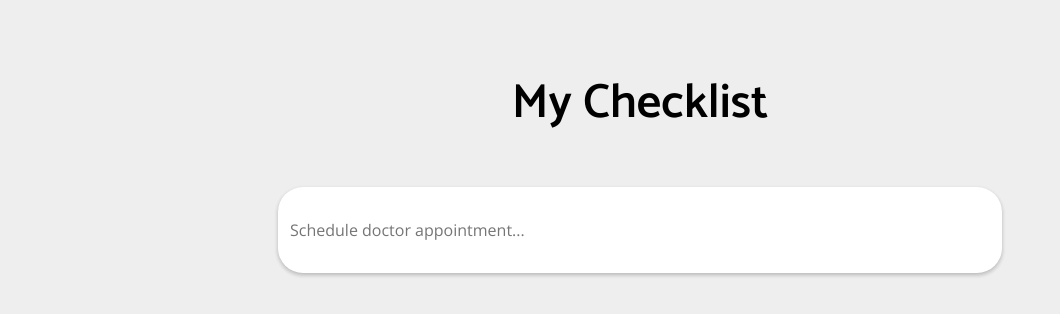
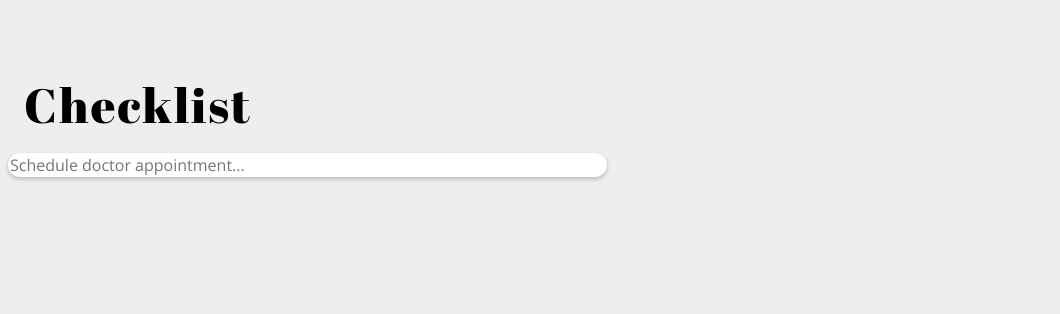
Before and after one commit to im-tk/checklist, a React app: page / in a window 1280 px wide. Shown: the whole page, without its empty margins (0-1060 px from the left). Built offline with nearby package versions, Linux system fonts and the light colour scheme; what @fortawesome/fontawesome-free-regular would draw is missing.

Commit message:
storing timestamp in reducer and redoing scss

```diff
--- a/src/actions/index.js
+++ b/src/actions/index.js
@@ -1,8 +1,9 @@
 import * as types from '../constants/ActionTypes'
 
-export const addItem = (item) => ({
+export const addItem = (item, timestamp) => ({
   type: types.ADD_ITEM,
-  item
+  item,
+  timestamp
 });
 
 export const delItem = (index) => ({
--- a/src/components/styles.scss
+++ b/src/components/styles.scss
@@ -1,4 +1,4 @@
-@import url('https://fonts.googleapis.com/css?family=Open+Sans:400,600,700|Catamaran:600');
+@import url("https://fonts.googleapis.com/css?family=Open+Sans:400,600,700|Abril+Fatface|Roboto");
 
 $colors: (
   primary: #6F96D1,
@@ -8,8 +8,10 @@ $colors: (
   red: #ff2f2f,
   green: #46a346,
   greyed: #ccc,
-  background: #eee
+  background: #eee,
 );
+
+$boxShadow: 0 2px 4px rgba(0,0,0,0.12), 0 2px 4px rgba(0,0,0,0.12);
 
 $mobile: 479px;
 @mixin mobile {
@@ -26,56 +28,60 @@ body, html {
   color: getColor(text);
   background-color: getColor(background);
   font-size: 16px;
-  font-family: 'Open Sans', Verdana, serif;
-  padding: 0;
-  margin: 0;
+  font-family: 'Roboto', Verdana, sans-serif;
+  //padding: 0;
+  //margin: 0;
 
   @include mobile() {
     font-size: 18px;
   }
 
   input{
-    font-family: 'Open Sans', Verdana, serif;
+    font-family: 'Open Sans', Verdana, sans-serif;
     font-size: 16px;
   }
 }
 
 body {
-  .header-container {
-    display: flex;
-    justify-content: center;
-    font-size: 300%;
-    font-family: 'Catamaran', Verdana, serif;
-    padding: 4rem 1rem 1rem 1rem;
-    //background-color: getColor(primary);
+
+  input{
+    border-radius: 25px;
+    border-style: none;
+    outline: none;
+    //padding: 2rem 0.75rem;
+    //margin: 0.75rem 0;
+    width: 85%;
+    max-width: 700px;
+    box-shadow: $boxShadow;
   }
 
+  .header-container {
+
+    font-size: 300%;
+    font-family: 'Abril Fatface', Garamond, serif;
+    letter-spacing: 2px;
+    padding: 4rem 1rem 1rem 1rem;
+  }
+
+  .input-container, .list-container{
+    display: flex;
+    flex-direction: column;
+    justify-content: center;
+    width: 85%;
+    max-width: 700px;
+  }
+
+  .list-timestamp {
+    font-size: 90%;
+  }
+
+/*
   .input-container {
-    //display: flex;
-    //justify-content: center;
-    //flex-flow: row nowrap;
-    //
-    padding: 1rem 1rem 1rem 1rem;
-    //box-shadow: 0 2px 4px rgba(0,0,0,0.24), 0 2px 4px rgba(0,0,0,0.24);
-    //position: relative;
-    //z-index: 2;
-
     .input-field {
       display: flex;
       justify-content: center;
       position: relative;
       flex-wrap: wrap;
-
-      input{
-        border-radius: 25px;
-        border-style: none;
-        outline: none;
-        padding: 2rem 0.75rem;
-        margin: 0.75rem 0;
-        width: 85%;
-        max-width: 700px;
-        box-shadow: 0 2px 4px rgba(0,0,0,0.12), 0 2px 4px rgba(0,0,0,0.12);
-      }
     }
   }
 
@@ -102,7 +108,7 @@ body {
         padding: 0.75rem;
         border-radius: 25px;
         margin: 0.75rem 0;
-        box-shadow: 0 2px 4px rgba(0,0,0,0.12), 0 2px 4px rgba(0,0,0,0.12);
+        box-shadow: $boxShadow;
         //transition: all 0.3s cubic-bezier(.25,.8,.25,1);
       }
 
@@ -141,5 +147,5 @@ body {
       }
 
     }
-  }
+  }*/
 }
--- a/src/containers/HeaderContainer.js
+++ b/src/containers/HeaderContainer.js
@@ -3,7 +3,7 @@ import React, { Component } from 'react';
 class HeaderContainer extends Component {
   render() {
     return (
-      <div className="header-container">My Checklist</div>
+      <div className="header-container">Checklist</div>
     );
   }
 }
--- a/src/containers/InputContainer.js
+++ b/src/containers/InputContainer.js
@@ -2,8 +2,9 @@ import React from 'react';
 import { connect } from 'react-redux';
 import { bindActionCreators } from 'redux';
 import { addItem } from '../actions';
-//import { FontAwesomeIcon } from '@fortawesome/react-fontawesome';
+
 const placeholderText = ["Do the laundry", "Schedule doctor appointment", "Take out the trash", "Choose recipes to meal prep", "Wash the car"];
+const months = ["Jan", "Feb", "Mar", "Apr", "May", "Jun", "Jul", "Aug", "Sep", "Oct", "Nov", "Dec"];
 
 class InputContainer extends React.Component {
   constructor(props) {
@@ -17,6 +18,7 @@ class InputContainer extends React.Component {
     this.handleAddItem = this.handleAddItem.bind(this);
     this.handlePlaceholder = this.handlePlaceholder.bind(this);
     this.randomizePlaceholderText = this.randomizePlaceholderText.bind(this);
+    this.formatTimestamp = this.formatTimestamp.bind(this);
   }
 
   handleChange(e) {
@@ -31,7 +33,7 @@ class InputContainer extends React.Component {
     let str = this.state.input.trim();
 
     if(str.length > 0) {
-      this.props.addItem(this.state.input);
+      this.props.addItem(this.state.input, this.formatTimestamp(new Date()));
       this.setState({input: ''});
     }
     this.handlePlaceholder();
@@ -46,10 +48,21 @@ class InputContainer extends React.Component {
     return(placeholderText[i] + "...");
   }
 
+  formatTimestamp(timestamp){
+    let year = timestamp.getFullYear();
+    let month = timestamp.getMonth();
+    let day = timestamp.getDate();
+    let hour = timestamp.getHours();
+    let min = timestamp.getMinutes();
+    let ampm = hour >= 12 ? "PM" : "AM";
+    if (hour > 12) { hour = hour % 12};
+
+    return hour + ":" + min + " " + ampm + " " + months[month] + " " + day + ", " + year;   //i.e. 11:10 AM Jul 3, 2021
+  }
+
   render() {
     return (
       <div className="input-container">
-        <div className="input-field">
         <input
           placeholder={this.state.placeholder}
           maxLength="100"
@@ -58,7 +71,6 @@ class InputContainer extends React.Component {
           onKeyPress={this.handleEnterKey}
           value={this.state.input}>
         </input>
-        </div>
       </div>
     );
   }
--- a/src/containers/ListContainer.js
+++ b/src/containers/ListContainer.js
@@ -9,7 +9,7 @@ function CheckIcon(props) {
   return (!props.isChecked ? <FontAwesomeIcon className="list-btn-uncheck" icon={['far', 'circle']} size="lg" /> :  <FontAwesomeIcon className="list-btn-check" icon="check-circle" size="lg" />)
 }
 
-function formatTimestamp(timestamp){
+/*function formatTimestamp(timestamp){
   let year = timestamp.getFullYear();
   let month = timestamp.getMonth();
   let day = timestamp.getDate();
@@ -19,7 +19,7 @@ function formatTimestamp(timestamp){
   if (hour > 12) { hour = hour % 12};
 
   return hour + ":" + min + " " + ampm + " " + months[month] + " " + day + ", " + year;   //i.e. 11:10 AM Jul 3, 2021
-}
+}*/
 
 const ListContainer = ({ list, delItem, toggleItem }) => {
   return (
@@ -27,15 +27,14 @@ const ListContainer = ({ list, delItem, toggleItem }) => {
       <ul>
         {list.map((item, index) => (
           <li key={index}>
-            <span
-              onClick={() => toggleItem(index)}>
-              <CheckIcon isChecked={item.done} />
-            </span>
-            <br />
             <span className="list-text">{item.text}</span>
             <span>
               <br />
-              <span>{formatTimestamp(new Date())}</span>
+              <span
+                onClick={() => toggleItem(index)}>
+                <CheckIcon isChecked={item.done} />
+              </span>
+              <span className="list-timestamp">{item.timestamp}</span>
               <span className="list-btn-delete" onClick={() => delItem(index)}> delete</span>
             </span>
           </li>
--- a/src/reducers/ListReducer.js
+++ b/src/reducers/ListReducer.js
@@ -6,11 +6,12 @@ const ListReducer = (state = {list: []}, action) => {
       return {
         ...state,
         list: [
-          ...state.list,
           {
             text: action.item,
+            timestamp: action.timestamp,
             done: false
-          }
+          },
+          ...state.list,
         ]
       };
 
```
Also changed, not shown: src/components/styles.css, 1 other file. Lines whose indentation alone changed are shown as unchanged.
